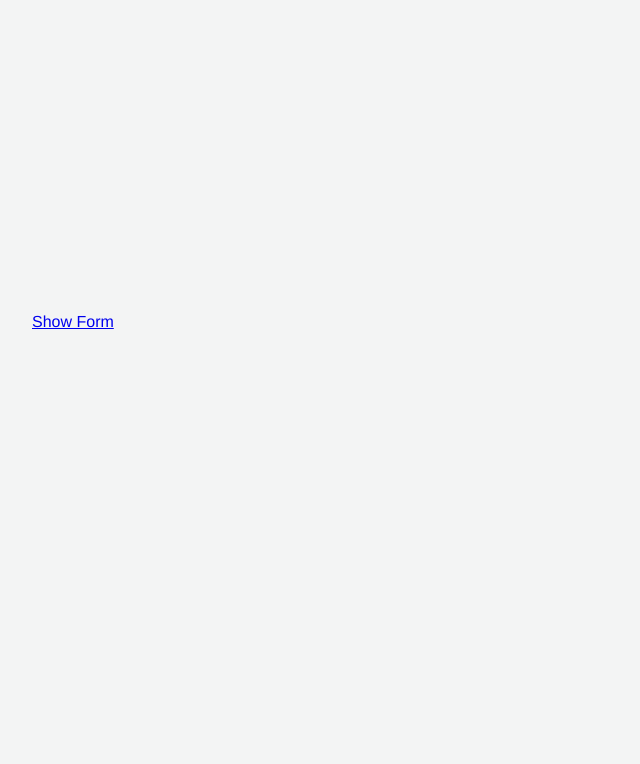
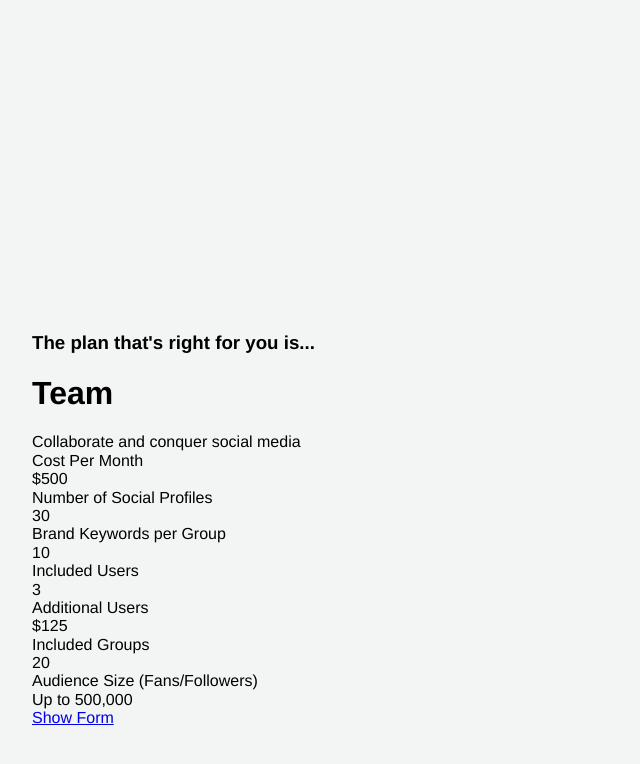
Before and after one commit to BriceShatzer/sprout-plan-rec-app, a React (Create React App) app in the folder app/: page / in a window 1280 px wide. Both pictures are taken after typing "Sample", "Sample", "Sample" into the empty fields and a click on the input 96 px from the left and 269 px from the top of the page. Shown: the top 764 px of the page, without its empty margins (0-640 px from the left). Built offline with nearby package versions, Linux system fonts and the light colour scheme; a web font is replaced by a local one.

Commit message:
PlanRecommendation component start

```diff
--- a/app/src/components/PlanRecommendation.js
+++ b/app/src/components/PlanRecommendation.js
@@ -1,4 +1,6 @@
 import React from 'react';
+import { getRecommendedPlanContent } from '../lib/getRecommendedPlanContent';
+
 
 class PlanRecommendation extends React.Component {
     constructor(props) {
@@ -11,8 +13,28 @@ class PlanRecommendation extends React.Component {
     }
 
     render() {
+        let content = getRecommendedPlanContent(this.props.planRecommendation);
+        let details = content.details;
+
+        let detailElements = Object.keys(details).map((detail,i) =>
+            <div key={i} className="detail">
+                <div>{detail}</div>
+                <div>{details[detail]}</div>
+            </div>
+        );
+
+
         return (
             <section className="plan-recommendation">
+                <h3>The plan that's right for you is...</h3>
+                <h1>{content.name}</h1>
+                <div className="value-propositions">
+                    {content.headline}
+                </div>
+                <div className="details">
+                    {detailElements}
+                </div>
+
                 <a href="/" id="showForm" onClick={(event) => this.returnToForm(event)}>Show Form</a>
             </section>
         )
```
Also changed, not shown: 1 other file (tests, documents, lock files or other folders).
